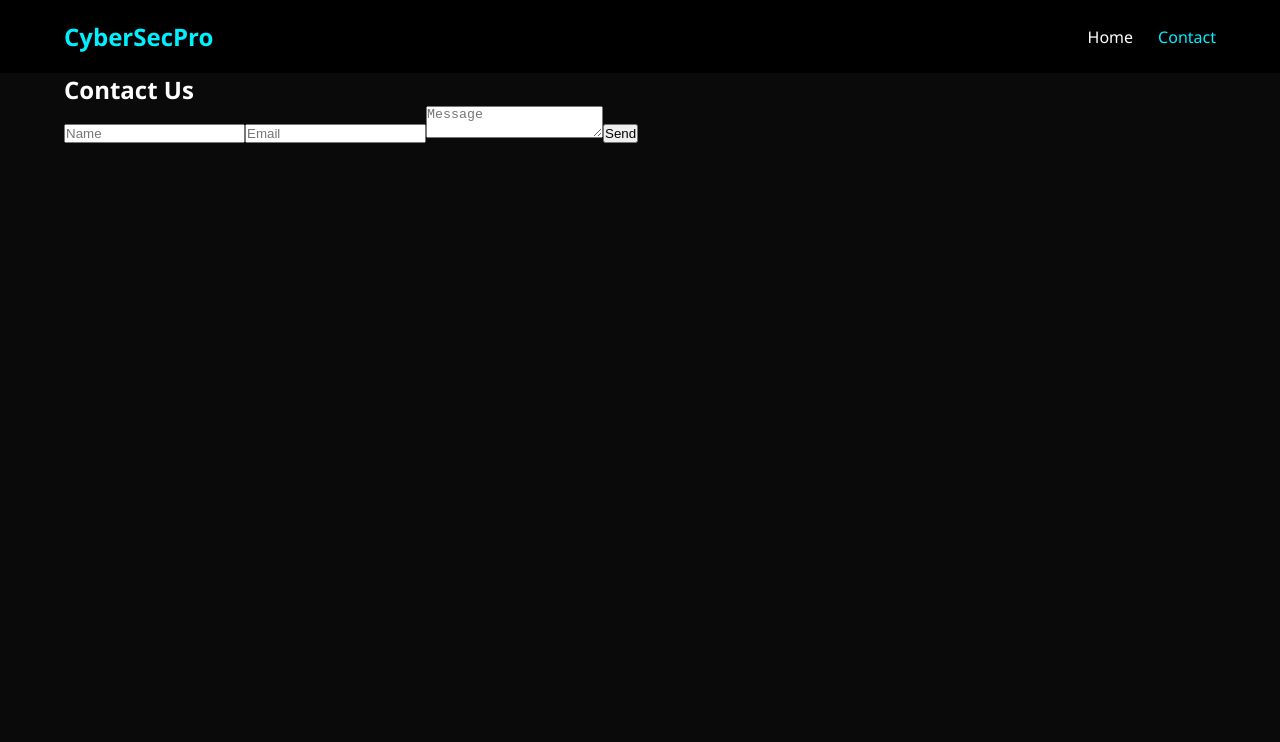
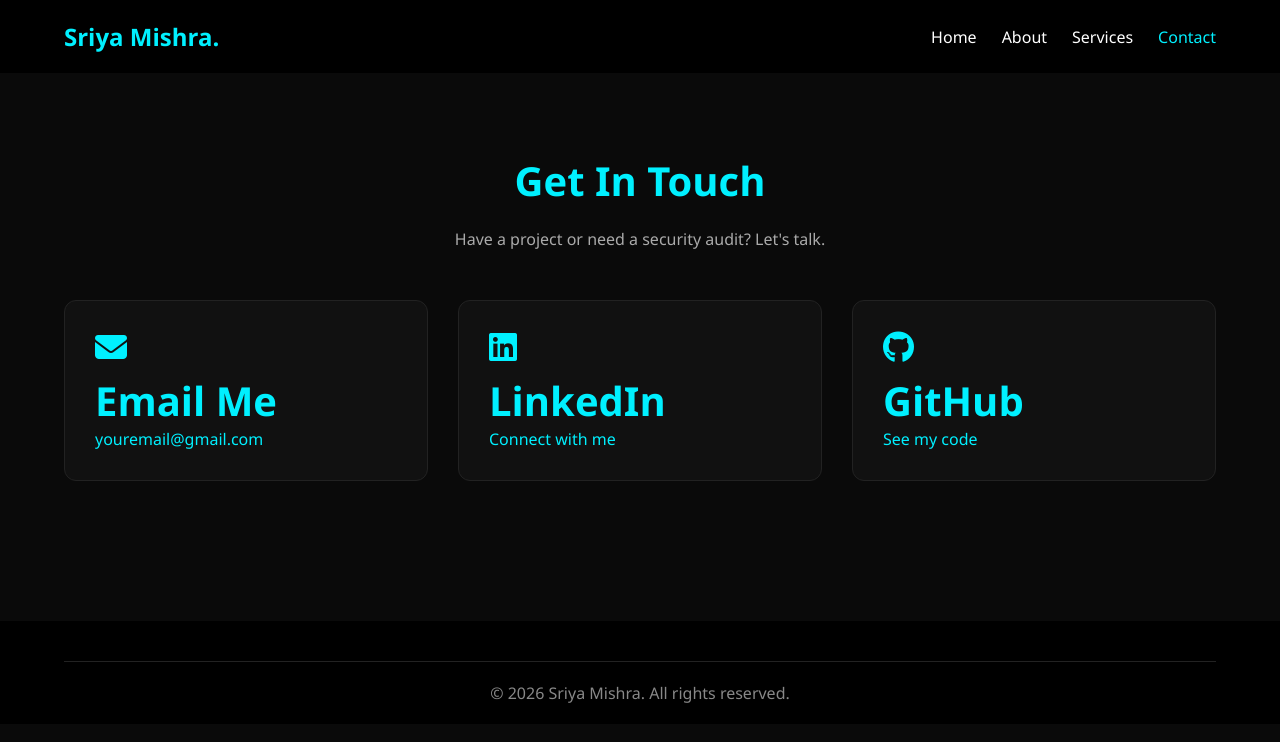
Before and after one commit to sriyashreemishra84-ux/cybersec-site, a plain HTML site: page contact.html in a window 1280 px wide. Drawn offline with Linux system fonts and the light colour scheme.

Commit message:
Update contact.html

```diff
--- a/contact.html
+++ b/contact.html
@@ -2,15 +2,58 @@
 <html lang="en">
 <head>
   <meta charset="UTF-8">
-  <title>Contact - CyberSec Pro</title>
+  <meta name="viewport" content="width=device-width, initial-scale=1.0">
+  <title>Contact | Sriya Mishra</title>
   <link rel="stylesheet" href="css/style.css">
+  <link rel="stylesheet" href="https://cdnjs.cloudflare.com/ajax/libs/font-awesome/6.5.0/css/all.min.css">
 </head>
 <body>
-  <nav class="navbar">
-    <a href="index.html" class="logo">Cyber<span>Sec</span>Pro</a>
-    <ul class="nav-links"><li><a href="index.html">Home</a></li><li><a href="contact.html" class="active">Contact</a></li></ul>
-  </nav>
-  <section class="container"><h1>Contact Us</h1><form><input placeholder="Name"><input placeholder="Email"><textarea placeholder="Message"></textarea><button class="btn">Send</button></form></section>
+  <header class="navbar">
+    <a href="index.html" class="logo">Sriya Mishra<span>.</span></a>
+    <button class="hamburger" id="hamburger-btn"><i class="fas fa-bars"></i></button>
+    <nav>
+      <ul class="nav-links" id="nav-menu">
+        <li><a href="index.html">Home</a></li>
+        <li><a href="about.html">About</a></li>
+        <li><a href="services.html">Services</a></li>
+        <li><a href="contact.html" class="active">Contact</a></li>
+      </ul>
+    </nav>
+  </header>
+
+  <main class="container" style="padding: 80px 5%;">
+    <h1 style="text-align:center; font-size: 2.5rem; color: var(--accent); margin-bottom: 20px;">Get In Touch</h1>
+    <p style="text-align:center; color: #aaa; margin-bottom: 50px;">Have a project or need a security audit? Let's talk.</p>
+
+    <div style="display: grid; grid-template-columns: repeat(auto-fit, minmax(300px, 1fr)); gap: 30px;">
+
+      <div class="stat-card" style="text-align: left;">
+        <i class="fas fa-envelope" style="font-size: 2rem;"></i>
+        <h3>Email Me</h3>
+        <p><a href="mailto:youremail@gmail.com" style="color: var(--accent); text-decoration: none;">youremail@gmail.com</a></p>
+      </div>
+
+      <div class="stat-card" style="text-align: left;">
+        <i class="fab fa-linkedin" style="font-size: 2rem;"></i>
+        <h3>LinkedIn</h3>
+        <p><a href="https://linkedin.com/in/yourprofile" target="_blank" style="color: var(--accent); text-decoration: none;">Connect with me</a></p>
+      </div>
+
+      <div class="stat-card" style="text-align: left;">
+        <i class="fab fa-github" style="font-size: 2rem;"></i>
+        <h3>GitHub</h3>
+        <p><a href="https://github.com/sriyashreemishra84-ux" target="_blank" style="color: var(--accent); text-decoration: none;">See my code</a></p>
+      </div>
+
+    </div>
+  </main>
+
+  <footer class="footer">
+    <div class="footer-bottom">
+      <p>© 2026 Sriya Mishra. All rights reserved.</p>
+    </div>
+  </footer>
+
   <script src="js/script.js"></script>
 </body>
 </html>
```
